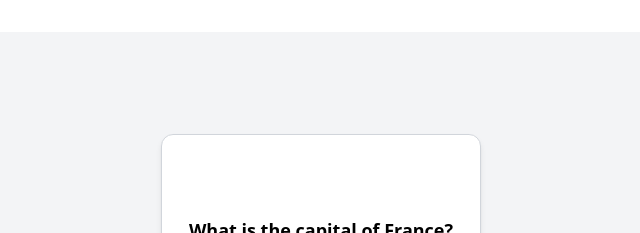
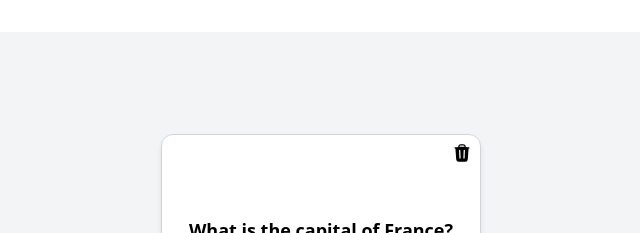
Before and after one commit to 6esterka/flashcards-project, a React (Vite) app: page / in a window 1280 px wide. Shown: the top 233 px of the page, without its empty margins (319-959 px from the left). Built offline with nearby package versions, Linux system fonts and the light colour scheme.

Commit message:
Integrated delete button

```diff
--- a/package.json
+++ b/package.json
@@ -10,6 +10,7 @@
     "preview": "vite preview"
   },
   "dependencies": {
+    "@heroicons/react": "^2.2.0",
     "react": "^19.1.0",
     "react-dom": "^19.1.0"
   },
--- a/src/App.tsx
+++ b/src/App.tsx
@@ -15,6 +15,7 @@
     movePreviousHandler,
     markAsLearnedHandler,
     addCard,
+    deleteCard,
     loading,
   } = useFlashcards();
   if (loading) {
@@ -27,7 +28,7 @@
 
   return (
     <div className="min-h-screen bg-gray-100 flex flex-col items-center justify-center">
-      <FlashcardComponent card={currentCard} />
+      <FlashcardComponent card={currentCard} onDelete={deleteCard}/>
       <NavigationControls
         currentIndex={currentCardIndex}
         cards={cards}
--- a/src/components/Flashcard.tsx
+++ b/src/components/Flashcard.tsx
@@ -3,11 +3,18 @@
 
 interface FlashcardProps {
   card: Flashcard;
+  onDelete: (id: string) => void;
 }
 
-const FlashcardComponent: React.FC<FlashcardProps> = ({ card }) => {
+const FlashcardComponent: React.FC<FlashcardProps> = ({ card, onDelete }) => {
   const [flipped, setFlipped] = useState(false);
   const handleFlip = () => setFlipped((prev) => !prev);
+  const onDeleteButtonClick = (event: React.MouseEvent<HTMLButtonElement>) => {
+    event.stopPropagation();
+    if (confirm("Would you like to remove the card?")) {
+      onDelete(card.id);
+    }
+  };
   return (
     <div onClick={handleFlip} className="w-80 h-48 perspective cursor-pointer">
       <div
@@ -15,12 +22,31 @@
           flipped ? "rotate-y-180" : ""
         }`}
       >
+
         {/* Front card */}
         <div
           className="absolute w-full h-full
         backface-hidden bg-white border border-gray-300 rounded-xl shadow-md flex items-center justify-center
         p-4 text-lg font-semibold"
         >
+          <button
+          className="absolute top-2 right-2 hover:text-red-700 transition-colors duration-200"
+          onClick={onDeleteButtonClick}
+          title="Remove card"
+        >
+          <svg
+            xmlns="http://www.w3.org/2000/svg"
+            viewBox="0 0 24 24"
+            fill="currentColor"
+            className="w-5 h-5"
+          >
+            <path
+              fillRule="evenodd"
+              d="M16.5 4.478v.227a48.816 48.816 0 0 1 3.878.512.75.75 0 1 1-.256 1.478l-.209-.035-1.005 13.07a3 3 0 0 1-2.991 2.77H8.084a3 3 0 0 1-2.991-2.77L4.087 6.66l-.209.035a.75.75 0 0 1-.256-1.478A48.567 48.567 0 0 1 7.5 4.705v-.227c0-1.564 1.213-2.9 2.816-2.951a52.662 52.662 0 0 1 3.369 0c1.603.051 2.815 1.387 2.815 2.951Zm-6.136-1.452a51.196 51.196 0 0 1 3.273 0C14.39 3.05 15 3.684 15 4.478v.113a49.488 49.488 0 0 0-6 0v-.113c0-.794.609-1.428 1.364-1.452Zm-.355 5.945a.75.75 0 1 0-1.5.058l.347 9a.75.75 0 1 0 1.499-.058l-.346-9Zm5.48.058a.75.75 0 1 0-1.498-.058l-.347 9a.75.75 0 0 0 1.5.058l.345-9Z"
+              clipRule="evenodd"
+            />
+          </svg>
+        </button>
           {card.question}
         </div>
         {/* Back card */}
--- a/src/hooks/useFlashcards.ts
+++ b/src/hooks/useFlashcards.ts
@@ -75,8 +75,8 @@
   };
 
   const markAsLearnedHandler = () => {
-    setCards((prevCards) =>
-      prevCards.map((card, index) =>
+    setCards((cardsArray) =>
+      cardsArray.map((card, index) =>
         index === currentCardIndex ? { ...card, isLearned: true } : card
       )
     );
@@ -92,6 +92,10 @@
     setCards((cardsArray) => [...cardsArray, newCard]);
   };
 
+  const deleteCard=(id:string)=>{
+    setCards((cardsArray)=>cardsArray.filter(card=>card.id!==id))
+  }
+
   return {
     cards,
     currentCard,
@@ -100,6 +104,7 @@
     movePreviousHandler,
     markAsLearnedHandler,
     addCard,
+    deleteCard,
     loading,
   };
 }
```
Also changed, not shown: 1 other file (tests, documents, lock files or other folders).
